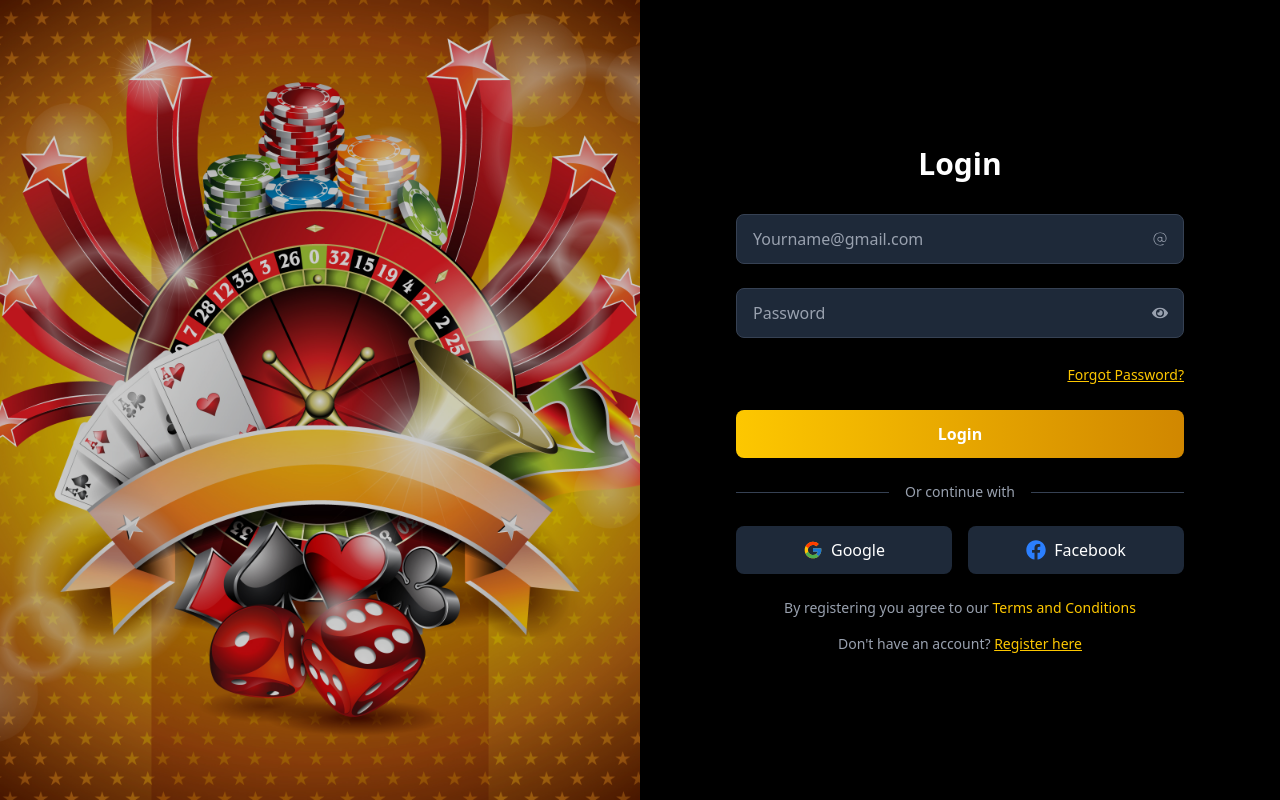
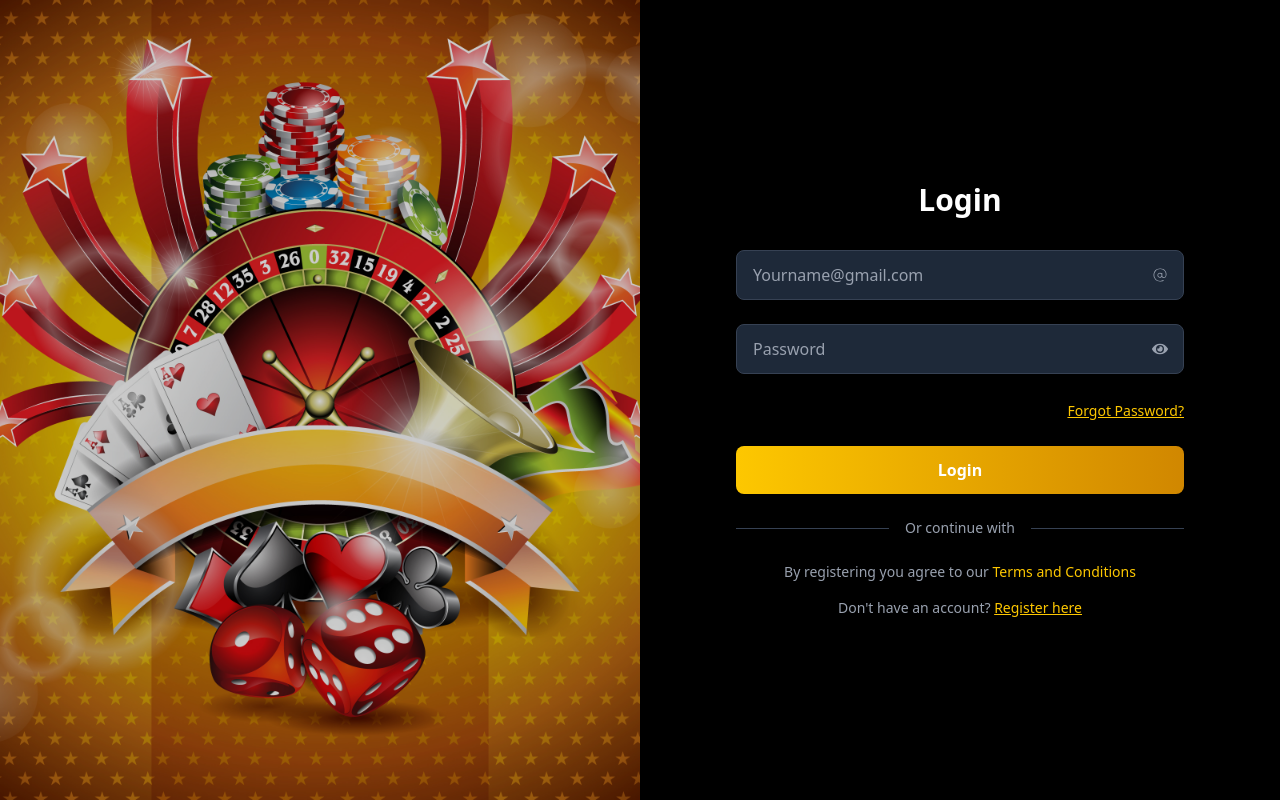
Before and after one commit to ParthivC05/piggie-rich, a React (Vite) app: page /login in a window 1280 px wide. Built offline with nearby package versions, Linux system fonts and the light colour scheme.

Commit message:
remove google,facebook login button

```diff
--- a/src/pages/LoginPage.jsx
+++ b/src/pages/LoginPage.jsx
@@ -144,17 +144,7 @@ const LoginPage = () => {
             <div className="flex-1 border-t border-gray-700"></div>
           </div>
 
-          {/* Social Login Buttons */}
-          <div className="grid grid-cols-2 gap-4">
-            <button className="flex items-center justify-center gap-2 bg-gray-800 text-white py-3 rounded-lg hover:bg-gray-700 transition-colors">
-              <FcGoogle className="text-xl" />
-              <span>Google</span>
-            </button>
-            <button className="flex items-center justify-center gap-2 bg-gray-800 text-white py-3 rounded-lg hover:bg-gray-700 transition-colors">
-              <FaFacebook className="text-xl text-blue-500" />
-              <span>Facebook</span>
-            </button>
-          </div>
+
 
           {/* Terms Text */}
           <p className="text-center text-gray-400 text-sm mt-6">
```
Also changed, not shown: 1 other file (tests, documents, lock files or other folders).
